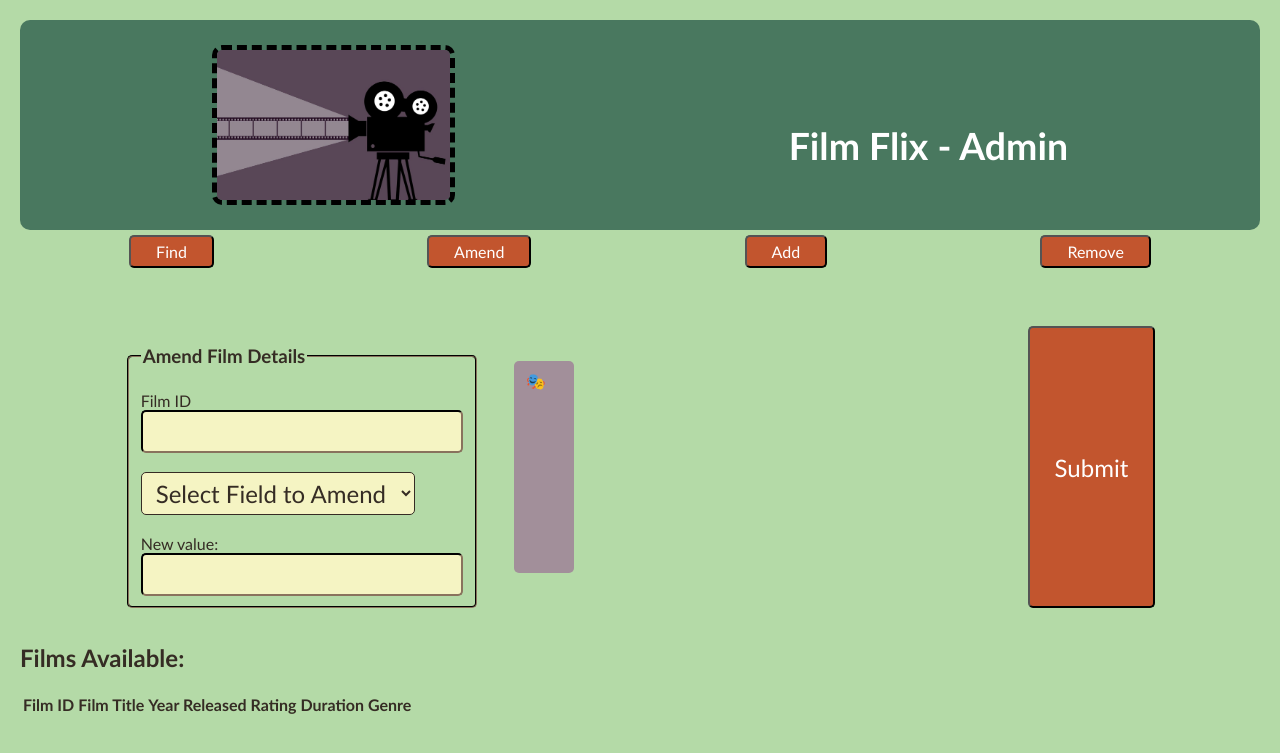
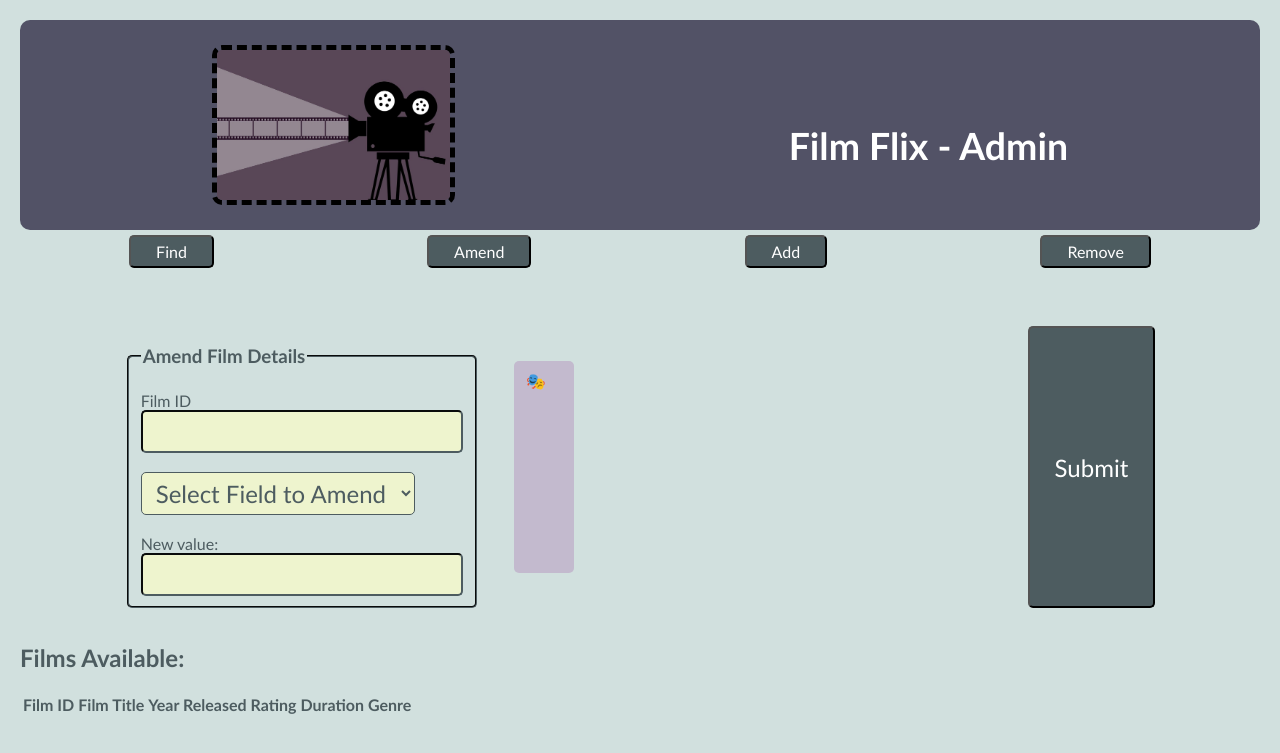
Before and after one commit to annwyl21/FilmFlixUI, a Flask app: page /admin/update in a window 1280 px wide. Shown: the top 753 px of the page. Run offline with Flask 3, Linux system fonts and the light colour scheme; data that the repository does not hold is empty.

Commit message:
changed colour scheme

```diff
--- a/app.py
+++ b/app.py
@@ -3,5 +3,5 @@ from application import app
 app.config['SECRET_KEY'] = 'YOUR_SECRET_KEY'
 
 if __name__ == "__main__":
-    app.run
-    #app.run(debug=True)
+    #app.run()
+    app.run(debug=True)
--- a/application/api_connections.py
+++ b/application/api_connections.py
@@ -37,7 +37,7 @@ class ApiConnect():
 		selections = response
 		return selections
 
-	def check_film(self, word_to_lookup):
+	def check_film(self, word):
 		path = 'api/check'
 		url = self.endpoint + path
 
@@ -45,7 +45,7 @@ class ApiConnect():
 			'Content-type': 'application/json'
 		}
 
-		request = requests.post(url, headers=headers, json=word_to_lookup)
+		request = requests.post(url, headers=headers, json=word)
 		response = request.json()
 
 		confirmation = response
--- a/application/routes.py
+++ b/application/routes.py
@@ -61,10 +61,11 @@ def admin(action):
 
 		elif film_id and fieldname and fieldvalue:
 			update = {'film_id': film_id, 'fieldname': fieldname, 'fieldvalue': fieldvalue}
+			print(update)
 			confirm = my_api.update_film(update)
 
 		elif word_to_lookup:
-			check = {'word': word_to_lookup}
+			check = {"word": word_to_lookup}
 			confirm = my_api.check_film(check)
 
 		elif id_to_delete:
--- a/application/static/style.css
+++ b/application/static/style.css
@@ -1,9 +1,9 @@
 :root {
-	--umber: #352c24;
-	--wintergreen: #49785f;
-	--seafoam: #b4daa7;
-	--pistachio: #f5f4c3;
-	--twinflame: #c2552e;
+	--umber: #4D5C60;
+	--wintergreen: #525266;
+	--seafoam: #D1E0DE;
+	--pistachio: #EEF4CE;
+	--twinflame: #4D5C60;
 	--white: white;
 }
 
@@ -92,7 +92,7 @@ input, select {
 }
 
 #genre {
-	background-color: rgba(128, 0, 128, 0.344);
+	background-color: rgba(128, 0, 128, 0.173);
 }
 
 .genre {
--- a/application/templates/admin.html
+++ b/application/templates/admin.html
@@ -128,8 +128,32 @@
 			{% if confirmation %}
 				<fieldset>
 					<legend>Database Response:</legend>
+						{% if 'not found' in confirmation or 'error' in confirmation or 'success' in confirmation %}
 							<p>{{ confirmation }}</p>
 
+						{% else %}
+							<table>
+								<tr>
+									<th>Film ID</th>
+									<th>Film Title</th>
+									<th>Year Released</th>
+									<th>Rating</th>
+									<th>Duration</th>
+									<th>Genre</th>
+								</tr>
+								{% for film in confirmation %}
+								<tr>
+									<td>{{ film['id'] }}</td>
+									<td>{{ film['title'] }}</td>
+									<td>{{ film['year_released'] }}</td>
+									<td>{{ film['rating'] }}</td>
+									<td>{{ film['duration'] }}</td>
+									<td>{{ film['genre'] }}</td>
+								</tr>
+								{% endfor %}
+							</table>
+
+				{% endif %}
 				</fieldset>
 				<br>
 				<div class="exit">
```
Lines whose indentation alone changed are shown as unchanged.
